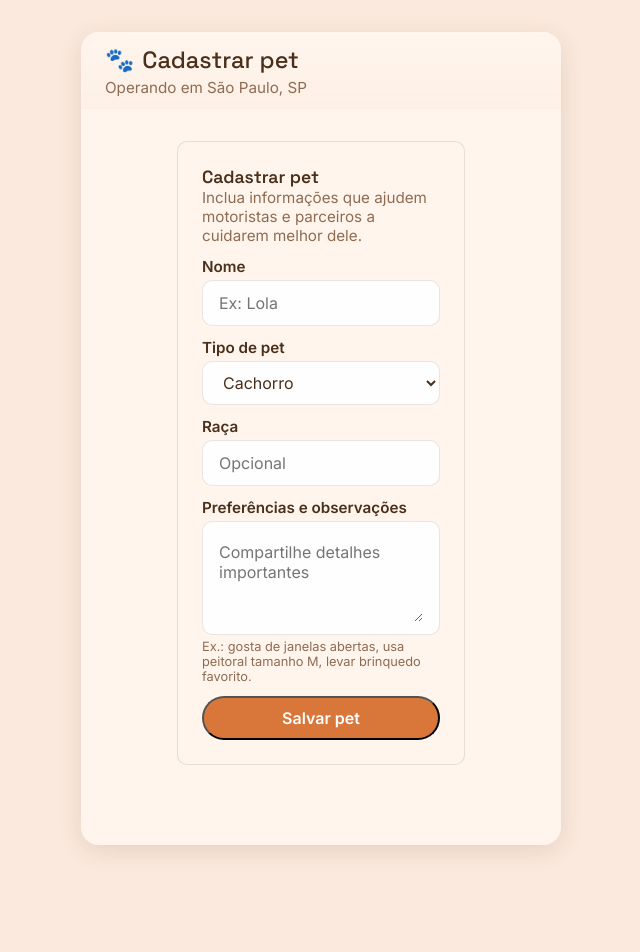
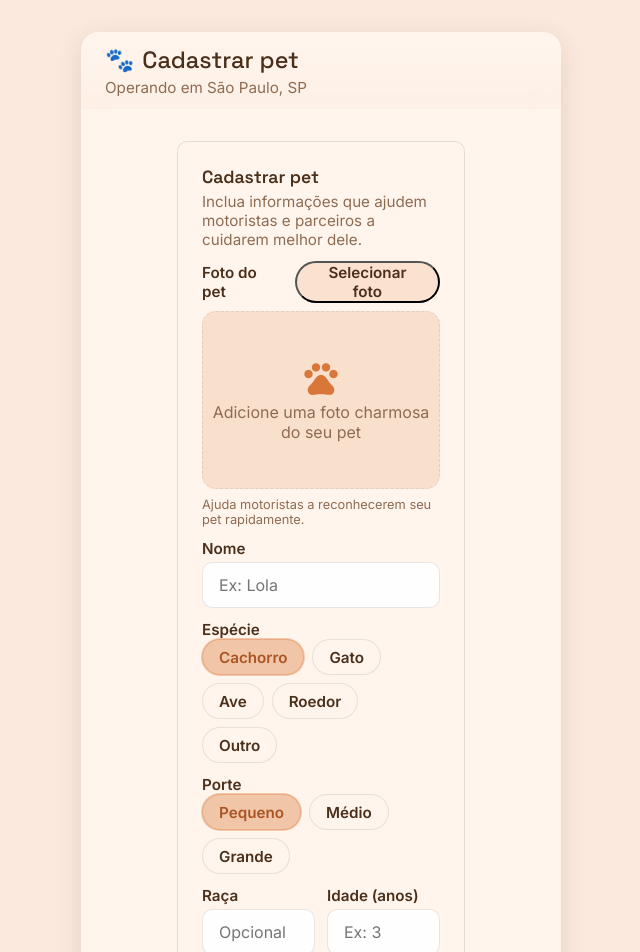
Before and after one commit to nilton-isaac/PetShopApp, a React (Vite) app in the folder app/: page /pets/add in a window 1280 px wide. Shown: the top 952 px of the page, without its empty margins (319-959 px from the left). Before the commit the page ends 877 px from the top, so only its background shows below. Built offline with nearby package versions, Linux system fonts and the light colour scheme.

Commit message:
Add pet form photo picker and chip selectors

```diff
--- /dev/null
+++ b/app/src/components/PhotoPicker.jsx
@@ -0,0 +1,83 @@
+import React, { useRef } from 'react';
+import Button from './Button.jsx';
+
+export default function PhotoPicker({ id, label, value, onChange, hint }) {
+  const inputRef = useRef(null);
+
+  const handleFileSelection = (event) => {
+    const file = event.target.files?.[0];
+
+    if (!file) {
+      onChange(null);
+      return;
+    }
+
+    const reader = new FileReader();
+    reader.onload = () => {
+      onChange({
+        file,
+        preview: reader.result,
+      });
+    };
+    reader.readAsDataURL(file);
+  };
+
+  const handlePickPhoto = () => {
+    inputRef.current?.click();
+  };
+
+  const handlePreviewKeyDown = (event) => {
+    if (event.key === 'Enter' || event.key === ' ') {
+      event.preventDefault();
+      handlePickPhoto();
+    }
+  };
+
+  const previewStyle = value?.preview
+    ? { backgroundImage: `url(${value.preview})` }
+    : undefined;
+
+  return (
+    <div className="photo-picker">
+      <div className="photo-picker__header">
+        <label htmlFor={id} className="photo-picker__label">
+          {label}
+        </label>
+        <Button type="button" variant="secondary" size="small" onClick={handlePickPhoto}>
+          Selecionar foto
+        </Button>
+        <input
+          id={id}
+          ref={inputRef}
+          className="photo-picker__input"
+          type="file"
+          accept="image/*"
+          onChange={handleFileSelection}
+        />
+      </div>
+      <div
+        className="photo-picker__preview"
+        style={previewStyle}
+        role="button"
+        tabIndex={0}
+        onClick={handlePickPhoto}
+        onKeyDown={handlePreviewKeyDown}
+        aria-label={
+          value?.file
+            ? `Pré-visualização da foto de ${value.file.name}. Clique para substituir.`
+            : 'Pré-visualização da foto do pet. Clique para adicionar.'
+        }
+      >
+        {!value?.preview && (
+          <div className="photo-picker__placeholder">
+            <span aria-hidden="true" className="material-symbols-outlined">
+              pets
+            </span>
+            <p>Adicione uma foto charmosa do seu pet</p>
+          </div>
+        )}
+      </div>
+      {hint && <p className="photo-picker__hint">{hint}</p>}
+    </div>
+  );
+}
--- a/app/src/index.css
+++ b/app/src/index.css
@@ -134,8 +134,9 @@ select {
 }
 
 .card--tonal {
-  background: var(--color-surface-tonal);
-  border-color: transparent;
+  background: color-mix(in srgb, var(--color-surface-tonal) 92%, white 8%);
+  border-color: color-mix(in srgb, var(--color-surface-tonal) 65%, transparent);
+  box-shadow: inset 0 0 0 1px rgba(231, 111, 81, 0.08);
 }
 
 .button {
@@ -270,6 +271,153 @@ select {
   padding: 0 var(--space-md);
   background: rgba(255, 255, 255, 0.9);
   color: inherit;
+}
+
+.chip-fieldset {
+  border: none;
+  padding: 0;
+  display: flex;
+  flex-direction: column;
+  gap: var(--space-2xs);
+}
+
+.chip-fieldset legend {
+  font-weight: 600;
+  font-size: var(--font-size-sm);
+}
+
+.chip-group {
+  display: flex;
+  flex-wrap: wrap;
+  gap: var(--space-xs);
+}
+
+.chip {
+  display: inline-flex;
+  align-items: center;
+  justify-content: center;
+  border-radius: var(--radius-pill);
+  font-weight: 600;
+  font-size: var(--font-size-sm);
+  padding: 0 var(--space-md);
+  min-height: 36px;
+}
+
+.chip--selectable {
+  border: 1px solid color-mix(in srgb, var(--color-border) 90%, transparent);
+  background: color-mix(in srgb, var(--color-surface) 75%, transparent);
+  color: var(--color-text);
+  cursor: pointer;
+  transition: background-color 0.2s ease, border-color 0.2s ease, color 0.2s ease, box-shadow 0.2s ease;
+}
+
+.chip--selectable:hover {
+  background: color-mix(in srgb, var(--color-surface-tonal) 65%, transparent);
+}
+
+.chip--selectable:focus-visible {
+  outline: 3px solid rgba(217, 119, 58, 0.35);
+  outline-offset: 3px;
+}
+
+.chip--selected {
+  background: color-mix(in srgb, var(--color-primary) 20%, var(--color-surface-tonal));
+  border-color: color-mix(in srgb, var(--color-primary) 35%, transparent);
+  color: var(--color-primary-strong);
+  box-shadow: 0 0 0 1px color-mix(in srgb, var(--color-primary) 35%, transparent);
+}
+
+.photo-picker {
+  display: flex;
+  flex-direction: column;
+  gap: var(--space-xs);
+}
+
+.photo-picker__header {
+  display: flex;
+  align-items: center;
+  justify-content: space-between;
+  gap: var(--space-sm);
+}
+
+.photo-picker__label {
+  font-weight: 600;
+  font-size: var(--font-size-sm);
+}
+
+.photo-picker__input {
+  position: absolute;
+  width: 1px;
+  height: 1px;
+  padding: 0;
+  margin: -1px;
+  overflow: hidden;
+  clip: rect(0, 0, 0, 0);
+  border: 0;
+}
+
+.photo-picker__preview {
+  position: relative;
+  width: 100%;
+  aspect-ratio: 4 / 3;
+  border-radius: var(--radius-md);
+  background: color-mix(in srgb, var(--color-surface-tonal) 75%, transparent);
+  background-size: cover;
+  background-position: center;
+  border: 1px dashed color-mix(in srgb, var(--color-border) 80%, transparent);
+  display: grid;
+  place-items: center;
+  transition: border-color 0.2s ease, box-shadow 0.2s ease;
+  cursor: pointer;
+}
+
+.photo-picker__preview:focus-visible {
+  outline: 3px solid rgba(217, 119, 58, 0.35);
+  outline-offset: 3px;
+}
+
+.photo-picker__preview:hover {
+  border-color: color-mix(in srgb, var(--color-primary) 35%, transparent);
+}
+
+.photo-picker__placeholder {
+  display: flex;
+  flex-direction: column;
+  align-items: center;
+  gap: var(--space-2xs);
+  text-align: center;
+  color: var(--color-text-subtle);
+}
+
+.photo-picker__placeholder .material-symbols-outlined {
+  font-size: 40px;
+  color: var(--color-primary);
+}
+
+.photo-picker__hint {
+  font-size: var(--font-size-xs);
+  color: var(--color-text-subtle);
+}
+
+.pet-form {
+  gap: var(--space-md);
+}
+
+.pet-form__header {
+  display: flex;
+  flex-direction: column;
+  gap: var(--space-2xs);
+}
+
+.form-grid {
+  display: grid;
+  gap: var(--space-sm);
+}
+
+@media (min-width: 640px) {
+  .form-grid {
+    grid-template-columns: repeat(2, minmax(0, 1fr));
+  }
 }
 
 .input-field__hint {
--- a/app/src/pages/AddPet.jsx
+++ b/app/src/pages/AddPet.jsx
@@ -3,59 +3,144 @@ import { useNavigate } from 'react-router-dom';
 import Button from '../components/Button.jsx';
 import Card from '../components/Card.jsx';
 import InputField from '../components/InputField.jsx';
+import PhotoPicker from '../components/PhotoPicker.jsx';
 import { useAppState } from '../state/AppState.jsx';
 
-const tipos = ['Cachorro', 'Gato', 'Ave', 'Roedor', 'Outro'];
+const speciesOptions = ['Cachorro', 'Gato', 'Ave', 'Roedor', 'Outro'];
+const sizeOptions = ['Pequeno', 'Médio', 'Grande'];
 
 export default function AddPet() {
   const { addPet } = useAppState();
   const navigate = useNavigate();
   const [formData, setFormData] = useState({
     name: '',
-    type: tipos[0],
+    type: speciesOptions[0],
+    size: sizeOptions[0],
+    age: '',
     breed: '',
     notes: '',
+    photo: null,
   });
 
   const handleChange = (field) => (event) => {
+    const { value } = event.target;
     setFormData((prev) => ({
       ...prev,
-      [field]: event.target.value,
+      [field]: value,
+    }));
+  };
+
+  const handleNumberChange = (field) => (event) => {
+    const value = event.target.value;
+    setFormData((prev) => ({
+      ...prev,
+      [field]: value === '' ? '' : Number(value),
+    }));
+  };
+
+  const handleChipSelect = (field, option) => {
+    setFormData((prev) => ({
+      ...prev,
+      [field]: option,
+    }));
+  };
+
+  const handlePhotoChange = (imageData) => {
+    setFormData((prev) => ({
+      ...prev,
+      photo: imageData,
     }));
   };
 
   const handleSubmit = (event) => {
     event.preventDefault();
-    addPet(formData);
+    addPet({
+      ...formData,
+      age: formData.age === '' ? null : formData.age,
+    });
     navigate('/pets');
   };
 
   return (
-    <Card as="form" className="section" onSubmit={handleSubmit}>
-      <div>
+    <Card as="form" className="section pet-form" onSubmit={handleSubmit}>
+      <div className="pet-form__header">
         <h2 className="section-title">Cadastrar pet</h2>
         <p className="hero__subtitle">Inclua informações que ajudem motoristas e parceiros a cuidarem melhor dele.</p>
       </div>
+
+      <PhotoPicker
+        id="pet-photo"
+        label="Foto do pet"
+        value={formData.photo}
+        onChange={handlePhotoChange}
+        hint="Ajuda motoristas a reconhecerem seu pet rapidamente."
+      />
+
       <InputField
         id="pet-name"
         label="Nome"
         inputProps={{ value: formData.name, onChange: handleChange('name'), required: true, placeholder: 'Ex: Lola' }}
       />
-      <div className="input-field">
-        <label htmlFor="pet-type">Tipo de pet</label>
-        <select id="pet-type" value={formData.type} onChange={handleChange('type')}>
-          {tipos.map((tipo) => (
-            <option key={tipo} value={tipo}>
-              {tipo}
-            </option>
+
+      <fieldset className="chip-fieldset" aria-labelledby="pet-type-label">
+        <legend id="pet-type-label">Espécie</legend>
+        <div className="chip-group">
+          {speciesOptions.map((option) => (
+            <button
+              key={option}
+              type="button"
+              className={['chip', 'chip--selectable', formData.type === option ? 'chip--selected' : '']
+                .filter(Boolean)
+                .join(' ')}
+              onClick={() => handleChipSelect('type', option)}
+              aria-pressed={formData.type === option}
+            >
+              {option}
+            </button>
           ))}
-        </select>
+        </div>
+      </fieldset>
+
+      <fieldset className="chip-fieldset" aria-labelledby="pet-size-label">
+        <legend id="pet-size-label">Porte</legend>
+        <div className="chip-group">
+          {sizeOptions.map((option) => (
+            <button
+              key={option}
+              type="button"
+              className={['chip', 'chip--selectable', formData.size === option ? 'chip--selected' : '']
+                .filter(Boolean)
+                .join(' ')}
+              onClick={() => handleChipSelect('size', option)}
+              aria-pressed={formData.size === option}
+            >
+              {option}
+            </button>
+          ))}
+        </div>
+      </fieldset>
+
+      <div className="form-grid">
+        <InputField
+          id="pet-breed"
+          label="Raça"
+          inputProps={{ value: formData.breed, onChange: handleChange('breed'), placeholder: 'Opcional' }}
+        />
+        <InputField
+          id="pet-age"
+          label="Idade (anos)"
+          type="number"
+          inputProps={{
+            value: formData.age,
+            onChange: handleNumberChange('age'),
+            min: 0,
+            max: 40,
+            step: 1,
+            placeholder: 'Ex: 3',
+          }}
+        />
       </div>
-      <InputField
-        id="pet-breed"
-        label="Raça"
-        inputProps={{ value: formData.breed, onChange: handleChange('breed'), placeholder: 'Opcional' }}
-      />
+
       <InputField
         id="pet-notes"
         label="Preferências e observações"
@@ -68,7 +153,8 @@ export default function AddPet() {
           placeholder: 'Compartilhe detalhes importantes',
         }}
       />
-      <Button type="submit" variant="primary">
+
+      <Button type="submit" variant="primary" fullWidth>
         Salvar pet
       </Button>
     </Card>
```
